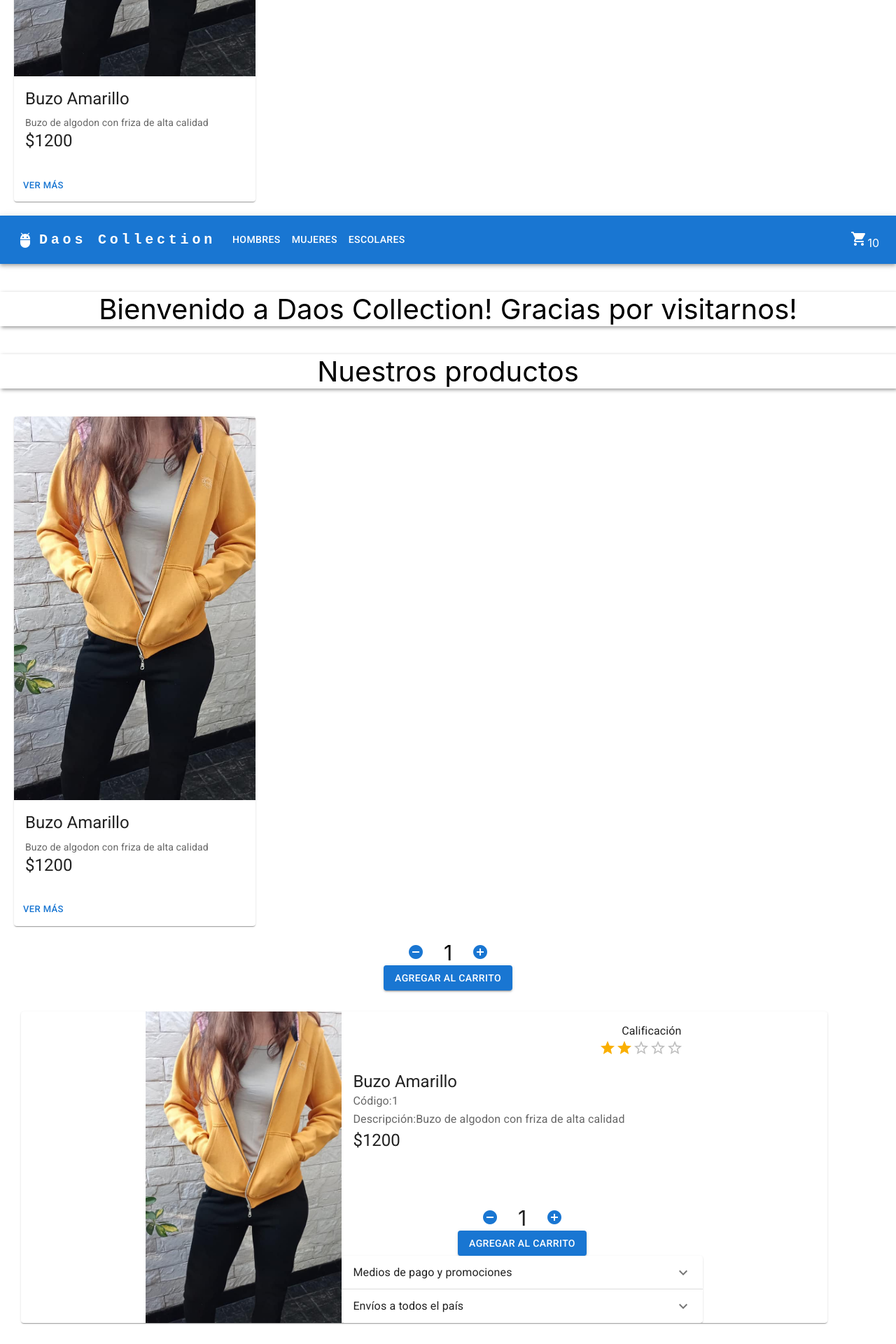
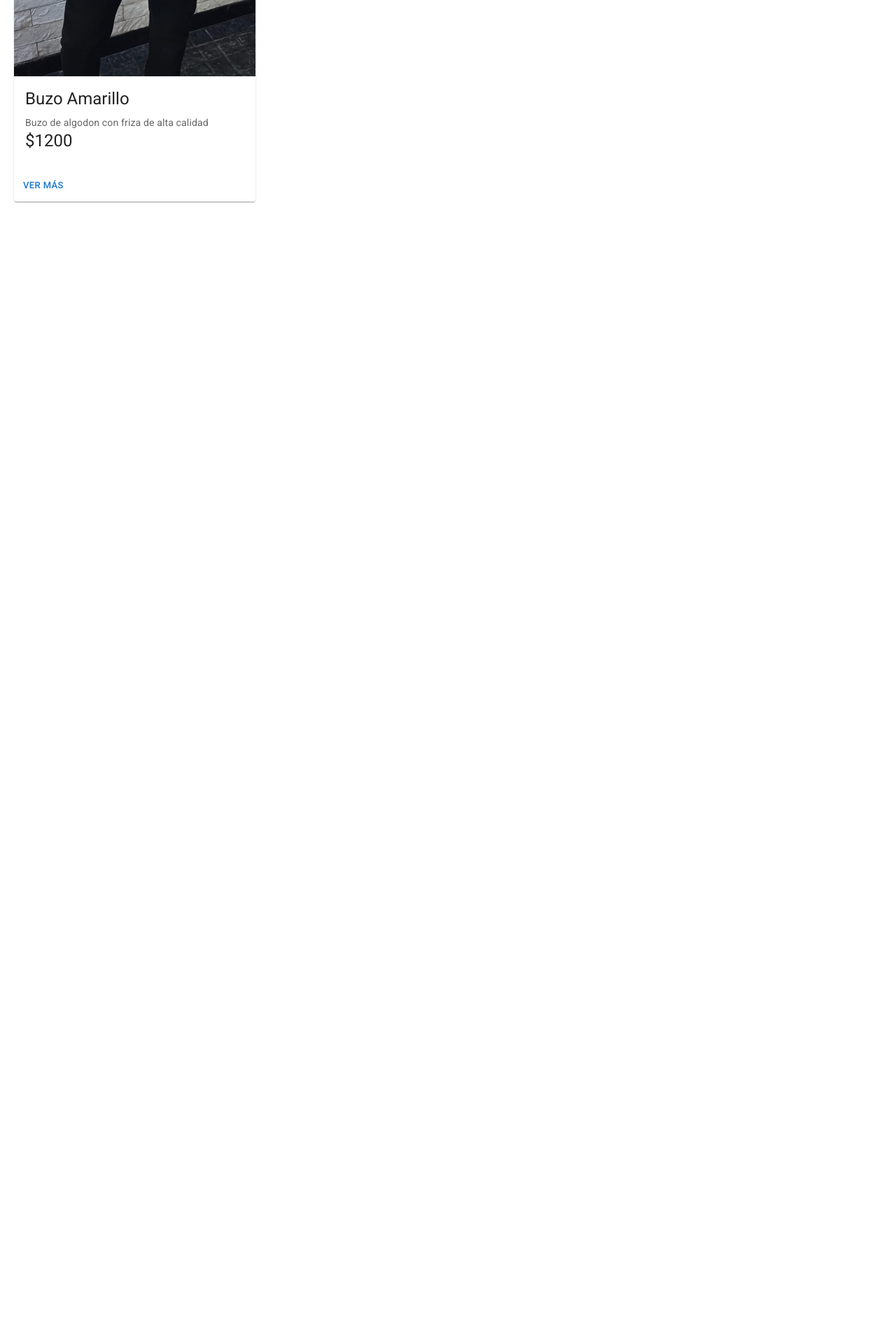
Before and after one commit to Maisaa7x/proyectoreact, a React (Create React App) app: page / in a window 1280 px wide. Shown: the part 726-2646 px from the top of the page at 70% size. After the commit the page ends 1034 px from the top, so only its background shows below. Built offline with nearby package versions, Linux system fonts and the light colour scheme.

Commit message:
prueba 2 router

```diff
--- a/src/App.js
+++ b/src/App.js
@@ -28,10 +28,10 @@ function App() {
   </Routes>
   </BrowserRouter>
 
-  <NavBar/>
+  {/*<NavBar/>
   <ItemListContainer greeting={'Daos Collection!'}/>
   <ItemCount stock={5} inicial={1} onAdd={onAdd}/>
-  <ItemDetailContainer />
+  <ItemDetailContainer />*/}
   </>
 }
 
```
